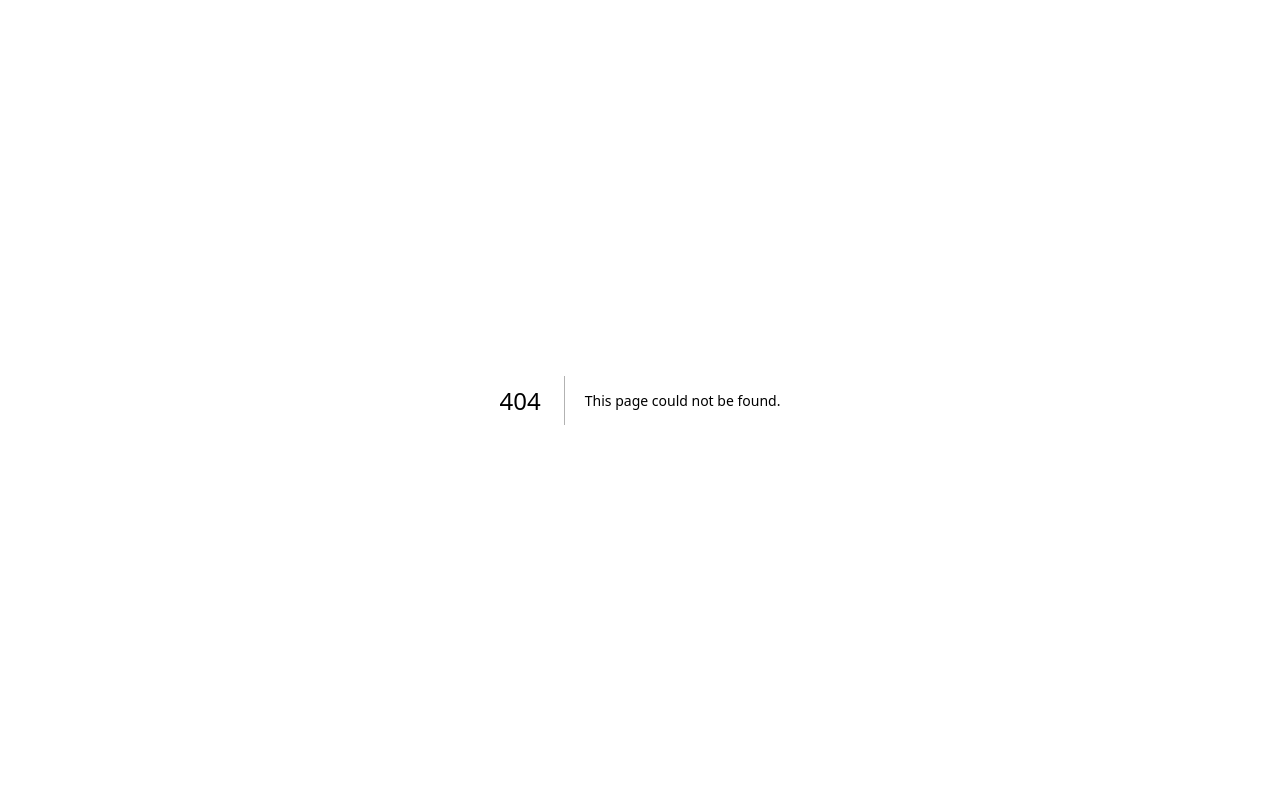
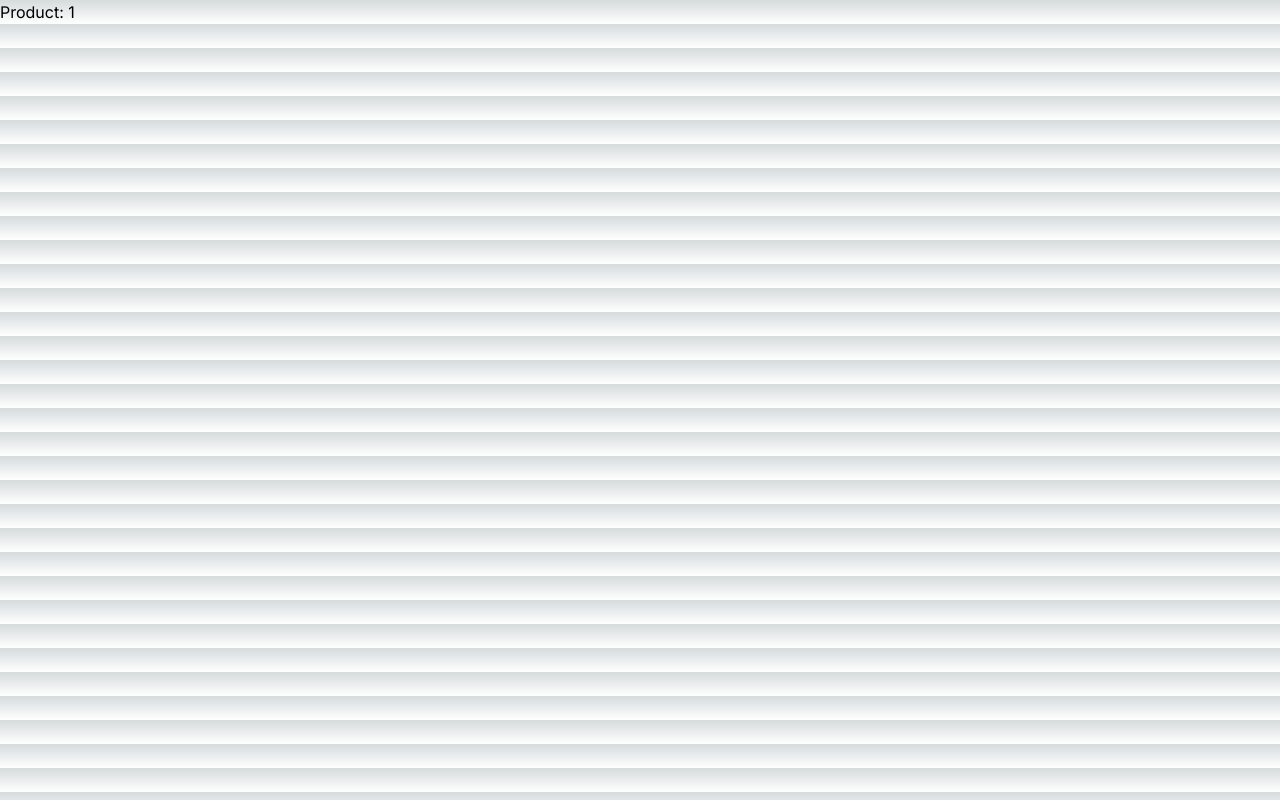
Before and after one commit to diegoHiato/ignite-shop, a Next.js app: page /product/1 in a window 1280 px wide. Before the commit this address had no page. Built offline with nearby package versions, Linux system fonts and the light colour scheme.

Commit message:
Add query params to Product route

```diff
--- /dev/null
+++ b/src/app/product/[id]/page.tsx
@@ -0,0 +1,12 @@
+"use client"
+import { useParams } from "next/navigation"
+
+export default function Product() {
+  const { id } = useParams()
+
+  return (
+    <main>
+      <h1>Product: {id}</h1>
+    </main>
+  )
+}
--- a/src/app/product/page.tsx
+++ /dev/null
@@ -1,7 +0,0 @@
-export default function Product() {
-  return (
-    <main>
-      <h1>Product Page</h1>
-    </main>
-  )
-}
```
